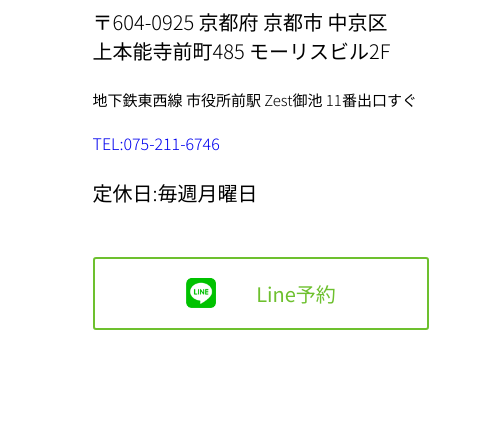
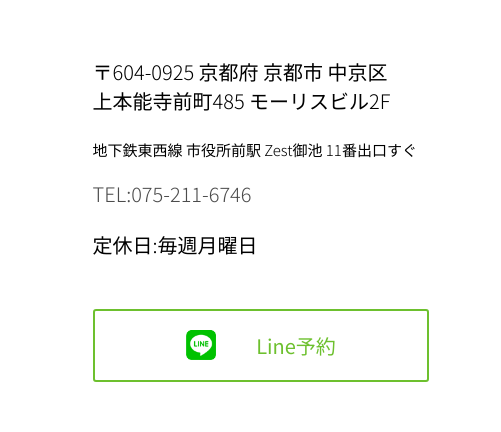
Before and after one commit to ymikaeru/ayumi-hairstylist, a website: page app/index.html in a window 1280 px wide. Shown: the part 3670-4102 px from the top of the page, 165-666 px from the left. Drawn offline with Linux system fonts and the light colour scheme; a script that the page names is missing.

Commit message:
fix mobile layout

```diff
--- a/app/scss/styles.scss
+++ b/app/scss/styles.scss
@@ -56,7 +56,7 @@ h2{
 	border: 2px #6DC02E solid;
 	border-radius: 3px;
 	margin-top: 50px;
-	margin-bottom: 30px;
+	margin-bottom: 80px;
 	width: 100%;
 	.line_logo{
 		width: 60px;
@@ -281,6 +281,11 @@ h2{
 			}
 			.telephone{
 				text-decoration: none;
+				color: #4c4c4c;
+				font-size: 40px;
+				@media (min-width: 1024px) {
+					font-size: 20px;
+				}
 			}
 
 			.middle_font{
@@ -289,6 +294,8 @@ h2{
 					font-size: 15px;
 				}
 			}
+			.address{width: 100%}
+
 			@media (min-width: 1024px) {
 				flex-direction: row;
 				width: 100%;
```
Also changed, not shown: app/css/styles.css, docs/css/styles.min.css.
